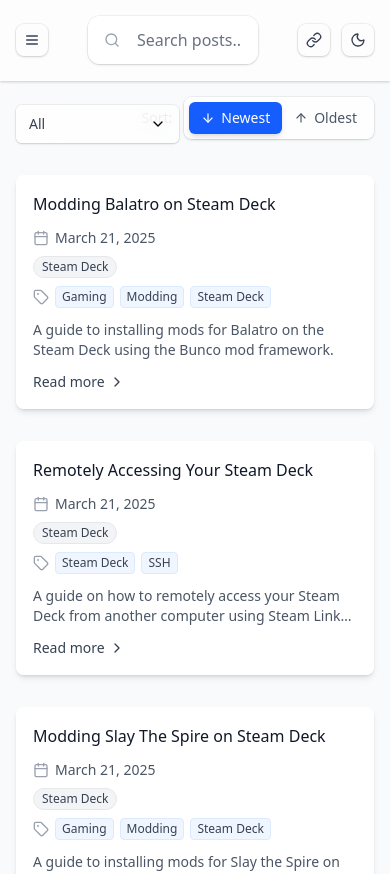
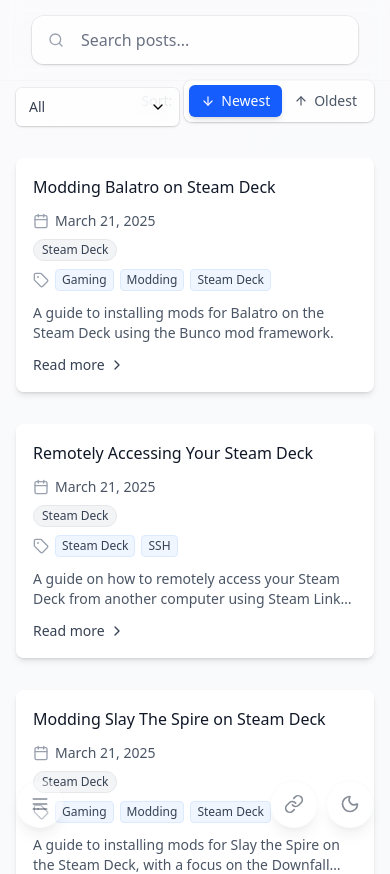
Before and after one commit to Chrisae9/chis-website, a React (Vite) app: page / in a window 390 px wide. Shown: the top 874 px of the page. Built offline with nearby package versions, Linux system fonts and the light colour scheme.

Commit message:
refactor: enhance sidebar and layout components for improved navigation and responsiveness

```diff
--- a/src/App.tsx
+++ b/src/App.tsx
@@ -71,7 +71,7 @@
 
   // Left sidebar content - conditional based on current view
   const leftSidebarContent = selectedPostData ? (
-    // When viewing a post: Show table of contents
+    // When viewing a post: Show table of contents only
     <Sidebar
       title="Table of Contents"
       onClose={() => setShowLeftSidebar(false)}
@@ -147,14 +147,8 @@
       setShowRightSidebar={setShowRightSidebar}
       header={
         selectedPostData ? (
-          // Back button when viewing a post
-          <button
-            onClick={() => handlePostSelect(null)}
-            className="flex items-center text-sm text-gray-600 hover:text-gray-900 dark:text-gray-400 dark:hover:text-gray-200"
-            aria-label="Back to posts list"
-          >
-            ← Back to posts
-          </button>
+          // No header content when viewing a post (back button moved to sidebar)
+          null
         ) : (
           // Search bar when viewing post list
           <SearchBar value={searchTerm} onChange={setSearchTerm} />
--- a/src/components/Layout.tsx
+++ b/src/components/Layout.tsx
@@ -1,11 +1,10 @@
 // React imports
 import React from 'react';
 
-// Third-party      <header className="sticky top-0 z-10 bg-white/60 dark:bg-gray-900/60 border-b border-white/20 dark:border-gray-800/40 backdrop-blur-md shadow-header".imports
-import { Link, Sun, Moon, Menu, X } from 'lucide-react';
+// Third-party imports
+import { Sun, Moon, Menu, X, Link } from 'lucide-react';
 
 // Local imports
-import { BackToTop } from './BackToTop';
 import { SidebarConfig } from '../types';
 
 /**
@@ -56,47 +55,52 @@
 }: LayoutProps) {
   return (
     <div className={`min-h-screen bg-gradient-blue`}>
-      {/* Sticky header with navigation controls */}
-      <header className="sticky top-0 z-10 bg-white/60 dark:bg-gray-900/60 border-b border-white/20 dark:border-gray-800/40 backdrop-blur-md shadow-header">
-        <div className="max-w-7xl mx-auto h-20 flex items-center justify-between gap-6 px-4">
-          {/* Left section: sidebar toggle */}
-          <div className="flex items-center gap-3 lg:w-64">
+      {/* Floating controls - positioned at bottom right */}
+      <div className="fixed bottom-4 right-4 z-50 opacity-60 hover:opacity-100 transition-opacity duration-200">
+        <div className="flex gap-2">
+          {/* Links button - only show on list view */}
+          {!isPostView && (
+            <button
+              onClick={() => setShowRightSidebar(!showRightSidebar)}
+              className="w-12 h-12 bg-white/60 dark:bg-gray-900/60 hover:bg-white/90 dark:hover:bg-gray-900/90 rounded-full transition-all duration-200 text-gray-700 dark:text-gray-100 shadow-lg backdrop-blur-sm border border-gray-200/30 dark:border-gray-700/30 flex items-center justify-center lg:hidden"
+              aria-label={showRightSidebar ? "Close links sidebar" : "Open links sidebar"}
+            >
+              {showRightSidebar ? <X className="h-5 w-5" /> : <Link className="h-5 w-5" />}
+            </button>
+          )}
+
+          {/* Theme toggle */}
+          <button
+            onClick={toggleDarkMode}
+            className="w-12 h-12 bg-white/60 dark:bg-gray-900/60 hover:bg-white/90 dark:hover:bg-gray-900/90 rounded-full transition-all duration-200 text-gray-700 dark:text-gray-100 shadow-lg backdrop-blur-sm border border-gray-200/30 dark:border-gray-700/30 flex items-center justify-center"
+            aria-label={darkMode ? "Switch to light mode" : "Switch to dark mode"}
+          >
+            {darkMode ? <Sun className="h-5 w-5" /> : <Moon className="h-5 w-5" />}
+          </button>
+        </div>
+      </div>
+
+      {/* Mobile sidebar controls - positioned at bottom left */}
+      <div className="fixed bottom-4 left-4 z-50 opacity-60 hover:opacity-100 transition-opacity duration-200 lg:hidden">
         <button
           onClick={() => setShowLeftSidebar(!showLeftSidebar)}
-              className="lg:hidden p-2 hover:bg-gray-100 dark:hover:bg-gray-800 rounded-lg transition-colors text-gray-700 dark:text-gray-100 shadow-elegant"
+          className="w-12 h-12 bg-white/60 dark:bg-gray-900/60 hover:bg-white/90 dark:hover:bg-gray-900/90 rounded-full transition-all duration-200 text-gray-700 dark:text-gray-100 shadow-lg backdrop-blur-sm border border-gray-200/30 dark:border-gray-700/30 flex items-center justify-center"
           aria-label={showLeftSidebar ? "Close left sidebar" : "Open left sidebar"}
         >
-              {showLeftSidebar ? <X className="h-4 w-4" /> : <Menu className="h-4 w-4" />}
+          {showLeftSidebar ? <X className="h-5 w-5" /> : <Menu className="h-5 w-5" />}
         </button>
       </div>
 
-          {/* Middle section: centered search area */}
-          <div className="flex-1 max-w-4xl flex justify-center">
+      {/* Fixed header - no background, only contains search/content when in list view */}
+      {!isPostView && (
+        <header className="fixed top-0 left-0 right-0 z-30 py-4 bg-gradient-blue/95 backdrop-blur-sm border-b border-gray-200/20 dark:border-gray-700/20">
+          <div className="max-w-7xl mx-auto px-4">
+            <div className="flex justify-center">
               {header}
-          </div>
-
-          {/* Right section: action buttons */}
-          <div className="flex items-center gap-3 lg:w-64 justify-end">
-            <BackToTop />
-            {!isPostView && (
-              <button
-                onClick={() => setShowRightSidebar(!showRightSidebar)}
-                className="lg:hidden p-2 hover:bg-gray-100 dark:hover:bg-gray-800 rounded-lg transition-colors text-gray-700 dark:text-gray-100 shadow-elegant"
-                aria-label={showRightSidebar ? "Close right sidebar" : "Open right sidebar"}
-              >
-                {showRightSidebar ? <X className="h-4 w-4" /> : <Link className="h-4 w-4" />}
-              </button>
-            )}
-            <button
-              onClick={toggleDarkMode}
-              className="p-2 hover:bg-gray-100 dark:hover:bg-gray-800 rounded-lg transition-colors text-gray-700 dark:text-gray-100 shadow-elegant"
-              aria-label={darkMode ? "Switch to light mode" : "Switch to dark mode"}
-            >
-              {darkMode ? <Sun className="h-4 w-4" /> : <Moon className="h-4 w-4" />}
-            </button>
             </div>
           </div>
         </header>
+      )}
 
       {/* Overlay for mobile sidebars - visible only on small screens when sidebar is open */}
       {(showLeftSidebar || showRightSidebar) && (
@@ -111,13 +115,13 @@
       )}
 
       {/* Main content grid */}
-      <div className="max-w-7xl mx-auto px-4 py-4">
+      <div className={`max-w-7xl mx-auto px-4 ${!isPostView ? 'pt-20 pb-4' : 'py-4'}`}>
         <div className="grid grid-cols-12 gap-4">
           {/* Left sidebar */}
           <aside
             className={`col-span-2 ${
               showLeftSidebar
-                ? 'fixed inset-y-0 left-0 w-64 z-50 sidebar-gradient border-r border-gray-200 dark:border-gray-800 shadow-sidebar lg:relative lg:inset-auto lg:w-auto'
+                ? 'fixed top-4 bottom-4 left-4 w-64 z-50 lg:relative lg:inset-auto lg:w-auto lg:top-auto lg:bottom-auto lg:left-auto'
                 : 'hidden lg:block'
             }`}
           >
@@ -134,7 +138,7 @@
             <aside
               className={`col-span-3 ${
                 showRightSidebar
-                  ? 'fixed inset-y-0 right-0 w-64 z-50 sidebar-gradient border-l border-gray-200 dark:border-gray-800 shadow-sidebar lg:relative lg:inset-auto lg:w-auto'
+                  ? 'fixed top-4 bottom-4 right-4 w-64 z-50 lg:relative lg:inset-auto lg:w-auto lg:top-auto lg:bottom-auto lg:right-auto'
                   : 'hidden lg:block'
               }`}
             >
--- a/src/components/Sidebar.tsx
+++ b/src/components/Sidebar.tsx
@@ -24,6 +24,7 @@
  * Features:
  * - Responsive design with mobile-specific header
  * - Optional close button for mobile view
+ * - Optional back button above title
  * - Consistent padding and spacing
  * - Adapts to both left and right sidebar positions
  *
```
Also changed, not shown: 1 other file (tests, documents, lock files or other folders). Lines whose indentation alone changed are shown as unchanged.
